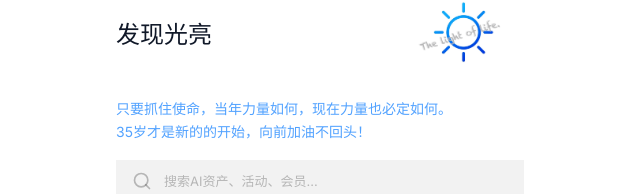
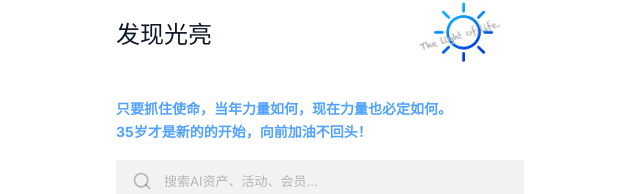
Before and after one commit to rangchang-star/ranchang, a Next.js app: page /discovery in a window 1280 px wide. Shown: the part 104-298 px from the top of the page, without its empty margins (320-960 px from the left). Built offline with nearby package versions, Linux system fonts and the light colour scheme.

Commit message:
feat: 将slogan字体加粗

```diff
--- a/src/app/discovery/page.tsx
+++ b/src/app/discovery/page.tsx
@@ -224,9 +224,9 @@ export default function DiscoveryPage() {
             </div>
           </div>
 
-          {/* Slogan - 蓝色加大字号，正常字重 */}
+          {/* Slogan - 蓝色加大字号，加粗 */}
           <div className="px-5 pb-4">
-            <p className="text-[14px] font-normal text-blue-400 leading-relaxed">
+            <p className="text-[14px] font-bold text-blue-400 leading-relaxed">
               只要抓住使命，当年力量如何，现在力量也必定如何。<br />
               35岁才是新的的开始，向前加油不回头！
             </p>
```
